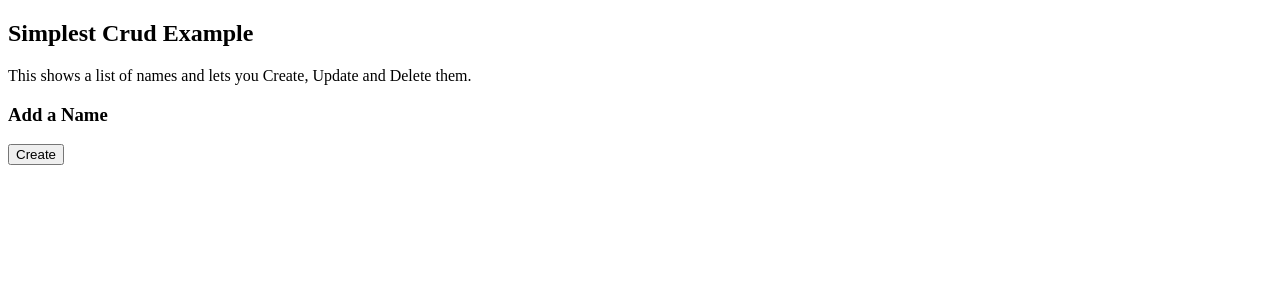
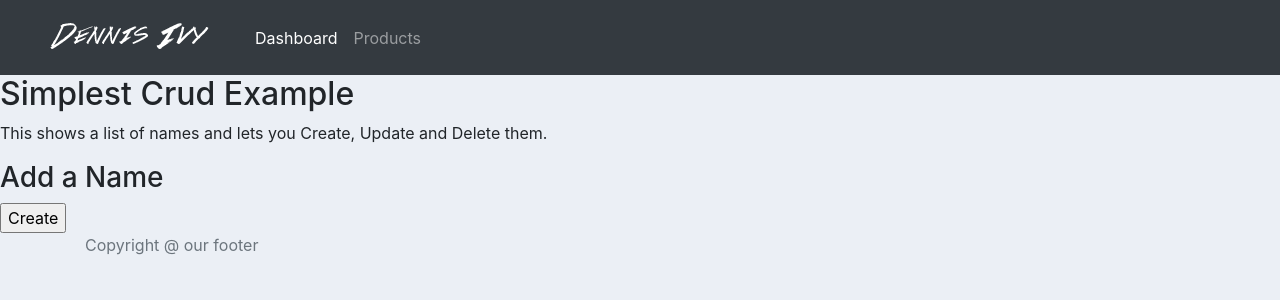
Before and after one commit to quinchoponcho/helloworld, a Django app: template myapp/templates/index.html in a window 1280 px wide. Shown: the top 300 px of the page. Run offline with Django 3.2, Linux system fonts and the light colour scheme; the template is opened without the code that fills it, so the values that code supplies are empty; some libraries are stand-ins or nearby versions.

Commit message:
202004281342

```diff
--- /dev/null
+++ b/myapp/templates/footer.html
@@ -0,0 +1,5 @@
+ <footer class="footer">
+      <div class="container">
+        <span class="text-muted">Copyright @ our footer</span>
+      </div>
+    </footer>
--- a/myapp/templates/index.html
+++ b/myapp/templates/index.html
@@ -1,9 +1,15 @@
+{% load static %}
 <!DOCTYPE html>
 <html>
 <head>
     <title>myapp</title>
+    <link rel="stylesheet" href="https://stackpath.bootstrapcdn.com/bootstrap/4.3.1/css/bootstrap.min.css"
+     integrity="sha384-ggOyR0iXCbMQv3Xipma34MD+dH/1fQ784/j6cY/iJTQUOhcWr7x9JvoRxT2MZw1T" crossorigin="anonymous">
+
+    <link href="{% static '/css/main.css'  %}" rel="stylesheet" type="text/css">
 </head>
 <body>
+    {% include 'navbar.html' %}
     <h2>Simplest Crud Example</h2>
     <p>This shows a list of names and lets you Create, Update and Delete them.</p>
 
@@ -13,5 +19,10 @@
 
         <input type="submit" name="submit" value="Create">
     </form>
+    {% include 'footer.html' %}
 </body>
 </html>
+
+<script src="https://code.jquery.com/jquery-3.3.1.slim.min.js" integrity="sha384-q8i/X+965DzO0rT7abK41JStQIAqVgRVzpbzo5smXKp4YfRvH+8abtTE1Pi6jizo" crossorigin="anonymous"></script>
+<script src="https://cdnjs.cloudflare.com/ajax/libs/popper.js/1.14.7/umd/popper.min.js" integrity="sha384-UO2eT0CpHqdSJQ6hJty5KVphtPhzWj9WO1clHTMGa3JDZwrnQq4sF86dIHNDz0W1" crossorigin="anonymous"></script>
+<script src="https://stackpath.bootstrapcdn.com/bootstrap/4.3.1/js/bootstrap.min.js" integrity="sha384-JjSmVgyd0p3pXB1rRibZUAYoIIy6OrQ6VrjIEaFf/nJGzIxFDsf4x0xIM+B07jRM" crossorigin="anonymous"></script>
--- /dev/null
+++ b/myapp/templates/navbar.html
@@ -0,0 +1,19 @@
+{% load static %}
+
+<nav class="navbar navbar-expand-lg navbar-dark bg-dark">
+  <a class="nav-link" href="{% url 'dashboard' %}">
+    <img id="logo" src="{% static 'images/logo.png' %}">
+  </a>
+  <button class="navbar-toggler" type="button" data-toggle="collapse" data-target="#navbarSupportedContent" aria-controls="navbarSupportedContent" aria-expanded="false" aria-label="Toggle navigation">
+    <span class="navbar-toggler-icon"></span>
+  </button>
+
+  <div class="collapse navbar-collapse" id="navbarSupportedContent">
+    <ul class="navbar-nav mr-auto">
+      <li class="nav-item active">
+        <a class="nav-link" href="{% url 'dashboard' %}">Dashboard</a>
+      </li>
+      <a class="nav-link" href="{% url 'products' %}">Products</a>
+    </ul>
+  </div>
+</nav>
```
